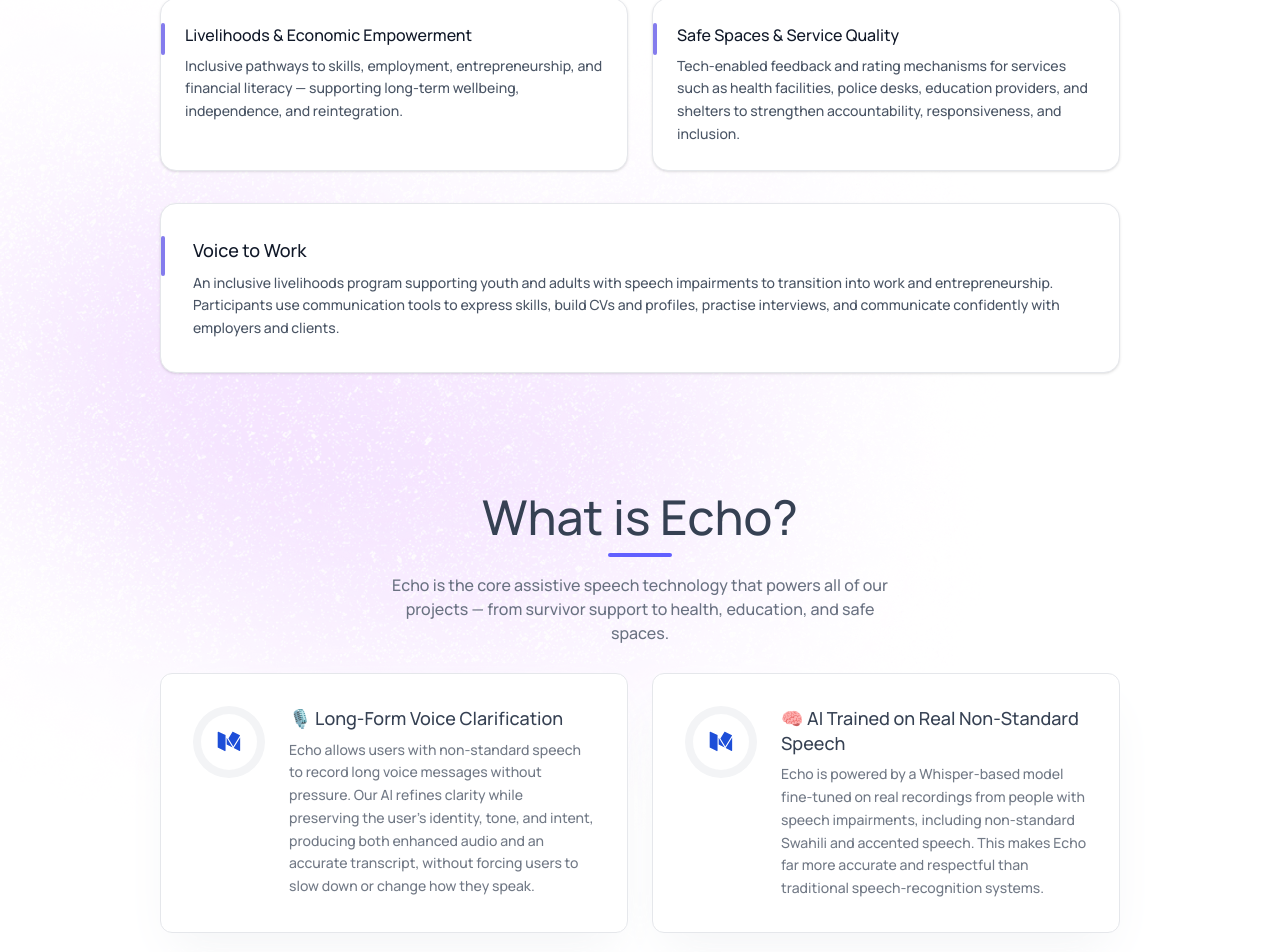
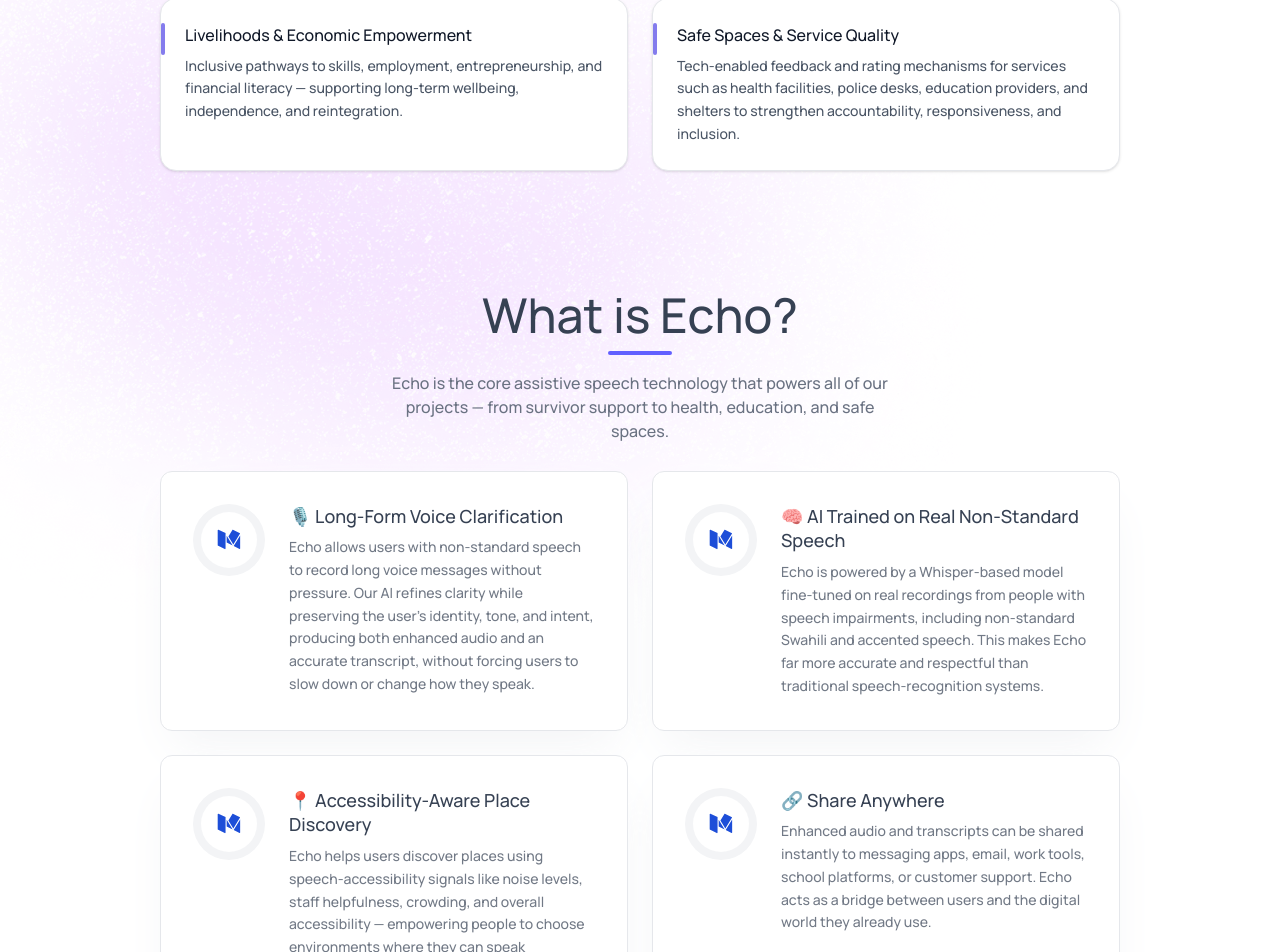
Before and after one commit to martin254/EchoSite, a React (Vite) app: page / in a window 1280 px wide. Shown: the part 2755-3707 px from the top of the page. Built offline with nearby package versions, Linux system fonts and the light colour scheme.

Commit message:
Update CBOFocusAreas.jsx

```diff
--- a/src/components/CBOFocusAreas.jsx
+++ b/src/components/CBOFocusAreas.jsx
@@ -50,20 +50,7 @@ const CBOFocusAreas = () => {
         ))}
       </div>
 
-      {/* Extra program highlight */}
-      <div className="relative w-full max-w-6xl rounded-2xl border border-gray-200 dark:border-gray-700
-        bg-white dark:bg-gray-900/60
-        p-6 sm:p-8 shadow-sm"
-      >
-        <span className="absolute left-0 top-8 h-10 w-1 rounded-full bg-primary/70" />
-        <h3 className="text-lg font-semibold text-gray-900 dark:text-white">
-          Voice to Work
-        </h3>
-        <p className="text-sm text-gray-600 dark:text-white/80 mt-2 leading-relaxed">
-          An inclusive livelihoods program supporting youth and adults with speech impairments to transition into work and entrepreneurship.
-          Participants use communication tools to express skills, build CVs and profiles, practise interviews, and communicate confidently with employers and clients.
-        </p>
-      </div>
+
     </div>
   )
 }
```
